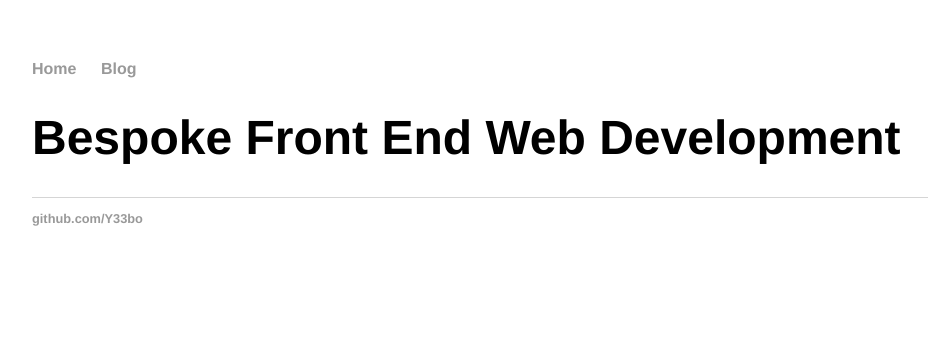
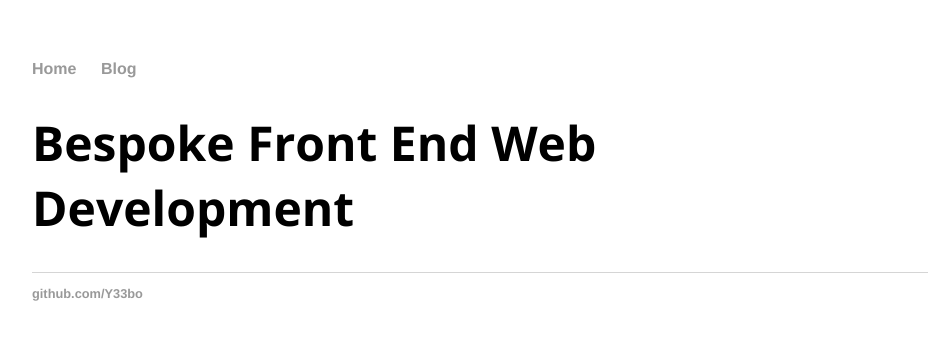
Before and after one commit to Y33bo/Y33bo.github.io, a Jekyll site: the page built from index.html, in a window 1280 px wide. Shown: the top 340 px of the page, without its empty margins (160-1091 px from the left). Built offline with Jekyll 4.4.1, drawn with Linux system fonts in a browser that asks for light colours.

Commit message:
Adding Open Sans font

```diff
--- a/css/style.css
+++ b/css/style.css
@@ -1,6 +1,7 @@
 body {
     margin: 60px auto;
     width: 70%;
+    font-family: 'Open Sans', sans-serif;
 }
 nav ul, footer ul {
     font-family:'Helvetica', 'Arial', 'Sans-Serif';
@@ -21,7 +22,7 @@ a:hover {
 }
 h1 {
     font-size: 3em;
-    font-family:'Helvetica', 'Arial', 'Sans-Serif';
+    font-family: 'Open Sans', sans-serif;
 }
 p {
     font-size: 1.5em;
```
